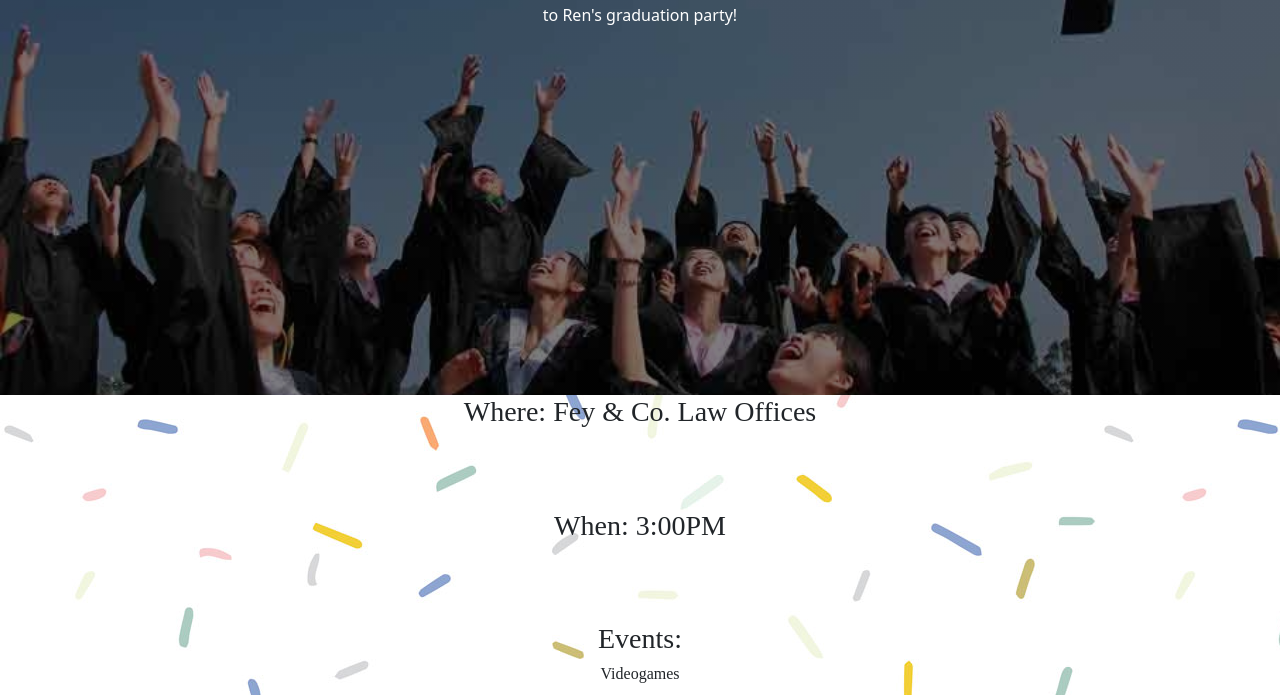
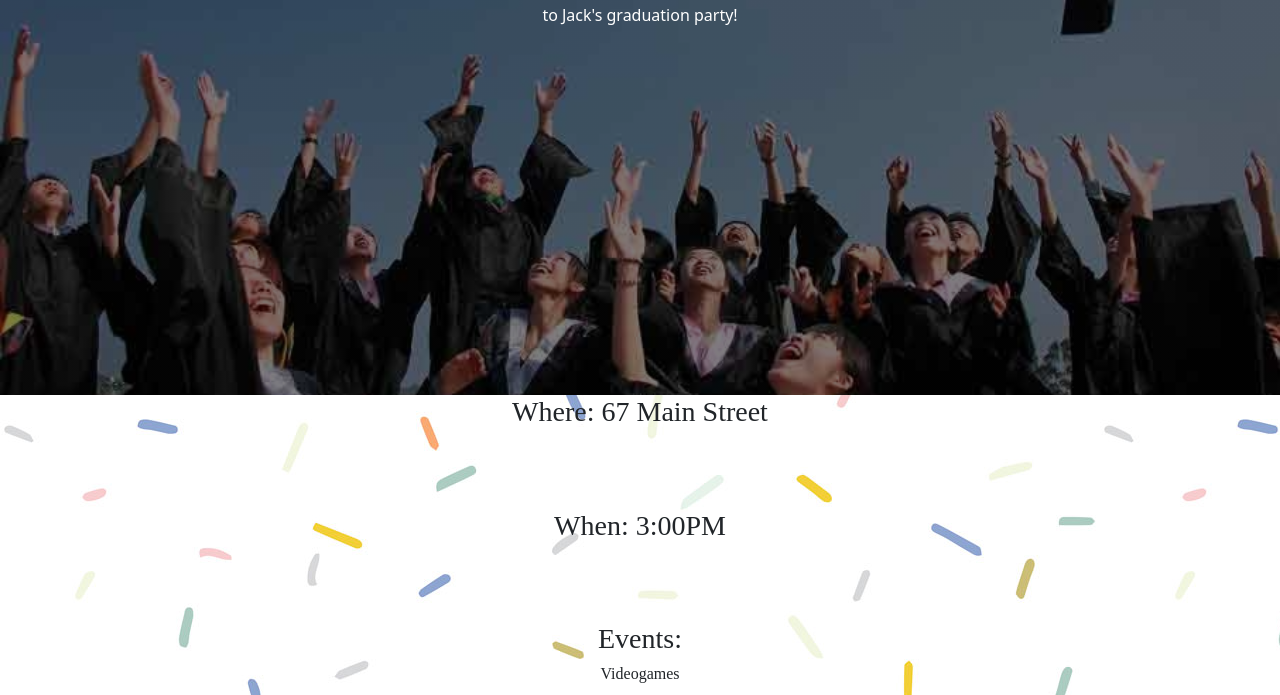
Before and after one commit to eah645/partyinvite, a plain HTML site: page index.html in a window 1280 px wide. Shown: the part 405-1100 px from the top of the page. Drawn offline with nearby package versions, Linux system fonts and the light colour scheme; a script that the page names is missing.

Commit message:
updated info

```diff
--- a/index.html
+++ b/index.html
@@ -57,12 +57,12 @@
   <div class="hero-image">
     <div class="hero-text">
       <h1>YOU'RE INVITED</h1>
-      <p>to Ren's graduation party!</p>
+      <p>to Jack's graduation party!</p>
     </div>
   </div>
   <!--Ok weird glitch down here put like info as you scroll so location time date etc-->
   <div class="container">
-      <h3>Where: Fey & Co. Law Offices</h3>
+      <h3>Where: 67 Main Street</h3>
       <br>
       <br>
       <br>
```
